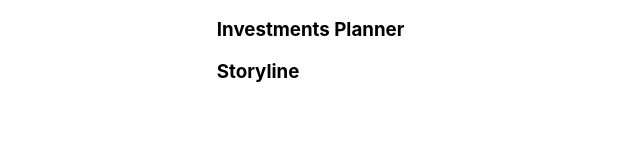
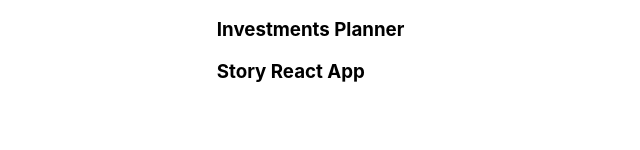
Before and after one commit to OccassionalDev/portfolio-next, a Next.js app: page / in a window 1280 px wide. Shown: the part 434-584 px from the top of the page, without its empty margins (320-960 px from the left). Built offline with nearby package versions, Linux system fonts and the light colour scheme.

Commit message:
renamed Storyline to Story React App

```diff
--- a/pages/index.js
+++ b/pages/index.js
@@ -39,7 +39,7 @@ export default function Home() {
 
 					<h3>Events App</h3>
 					<h3>Investments Planner</h3>
-					<h3>Storyline</h3>
+					<h3>Story React App</h3>
 				</div>
 
 				<div id="contact"></div>
```
